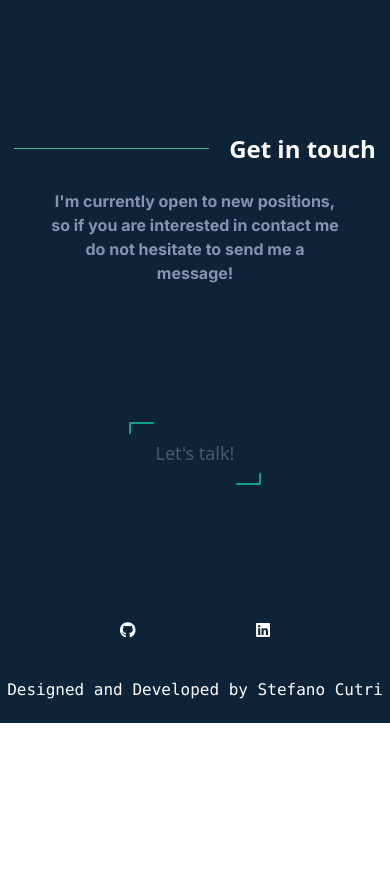
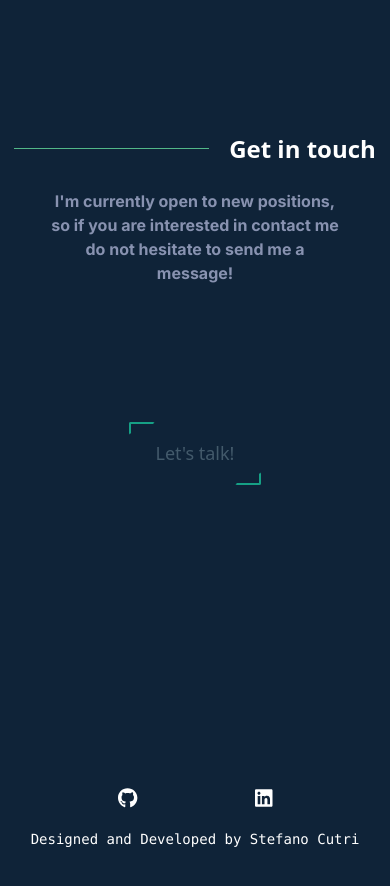
Before and after one commit to StefanoCutri/portfolio, a React (Create React App) app: page / in a window 390 px wide. Shown: the part 3880-4766 px from the top of the page. Before the commit the page ends 4603 px from the top, so only its background shows below. Built offline with nearby package versions, Linux system fonts and the light colour scheme.

Commit message:
Mobile ready

```diff
--- a/src/components/Contact.js
+++ b/src/components/Contact.js
@@ -2,10 +2,7 @@ import React from "react";
 import { FontAwesomeIcon } from "@fortawesome/react-fontawesome";
 
 import "../styles/contact.css";
-import {
-  faGithub,
-  faLinkedin,
-} from "@fortawesome/free-brands-svg-icons";
+import { faGithub, faLinkedin } from "@fortawesome/free-brands-svg-icons";
 
 export const Contact = () => {
   return (
@@ -31,12 +28,30 @@ export const Contact = () => {
           <button className="button type3">Let's talk!</button>
         </a>
       </div>
-        <div className="flex flex-row justify-evenly">
-          <FontAwesomeIcon icon={faGithub} color="white"/>
-          <FontAwesomeIcon icon={faLinkedin} color="white"/>
+      <div className="flex flex-col items-center justify-end h-[30%]">
+      <div className="flex flex-row justify-evenly w-[100%] pb-3">
+        <a href="https://github.com/stefanocutri">
+          <FontAwesomeIcon
+            icon={faGithub}
+            color="white"
+            className="social-link"
+            size="lg"
+          />
+        </a>
+        <a href="https://www.linkedin.com/in/stefano-cutri-601b4b224/">
+          <FontAwesomeIcon
+            icon={faLinkedin}
+            color="white"
+            className="social-link"
+            size="lg"
+          />
+        </a>
       </div>
-        <div className="flex justify-center mt-10">
-        <p className="text-white font-mono">Designed and Developed by Stefano Cutri</p>
+        <a href="https://github.com/StefanoCutri/portfolio">
+          <p className="text-white font-mono text-sm social-link">
+            Designed and Developed by Stefano Cutri
+          </p>
+        </a>
       </div>
     </div>
   );
--- a/src/components/Experience.js
+++ b/src/components/Experience.js
@@ -4,8 +4,8 @@ import { WorkCard } from "./WorkCard";
 
 export const Experience = () => {
   return (
-    <div className="info-container py-5 mt-[10%]" id="experience">
-      <div className="pt-[12%]">
+    <div className="info-container mt-[10%]" id="experience">
+      <div className="pt-[20%]">
         <div className="flex flex-row items-center justify-center mb-3">
           <h2 className="font-bold text-2xl">Where I've worked</h2>
           <div
--- a/src/styles/contact.css
+++ b/src/styles/contact.css
@@ -11,7 +11,7 @@
   box-sizing: border-box;
 }
 #contact {
-  height:70vh;
+  height:90vh;
 }
 
 .button {
@@ -66,3 +66,7 @@
   width: 100%;
   height: 100%;
 }
+
+.social-link:hover{
+  color: var(--main-text-color);
+}
--- a/src/styles/skills.css
+++ b/src/styles/skills.css
@@ -15,20 +15,16 @@
   padding: 1rem 0;
 }
 
-.tech-item::before{
-    content: '\25ba';
+.tech-item::before {
+  content: "\25ba";
   padding-left: 0.5em;
   color: var(--main-text-color);
 }
 
-.project-link{
-  margin:  .4rem;
+.project-link {
+  margin: 0.4rem;
 }
 
-.project-link:hover i{
+.project-link:hover i {
   color: var(--main-text-color) !important;
 }
-
-/* .cards-container{
-  padding-bottom: 50%;
-} */
```
Lines whose indentation alone changed are shown as unchanged.
